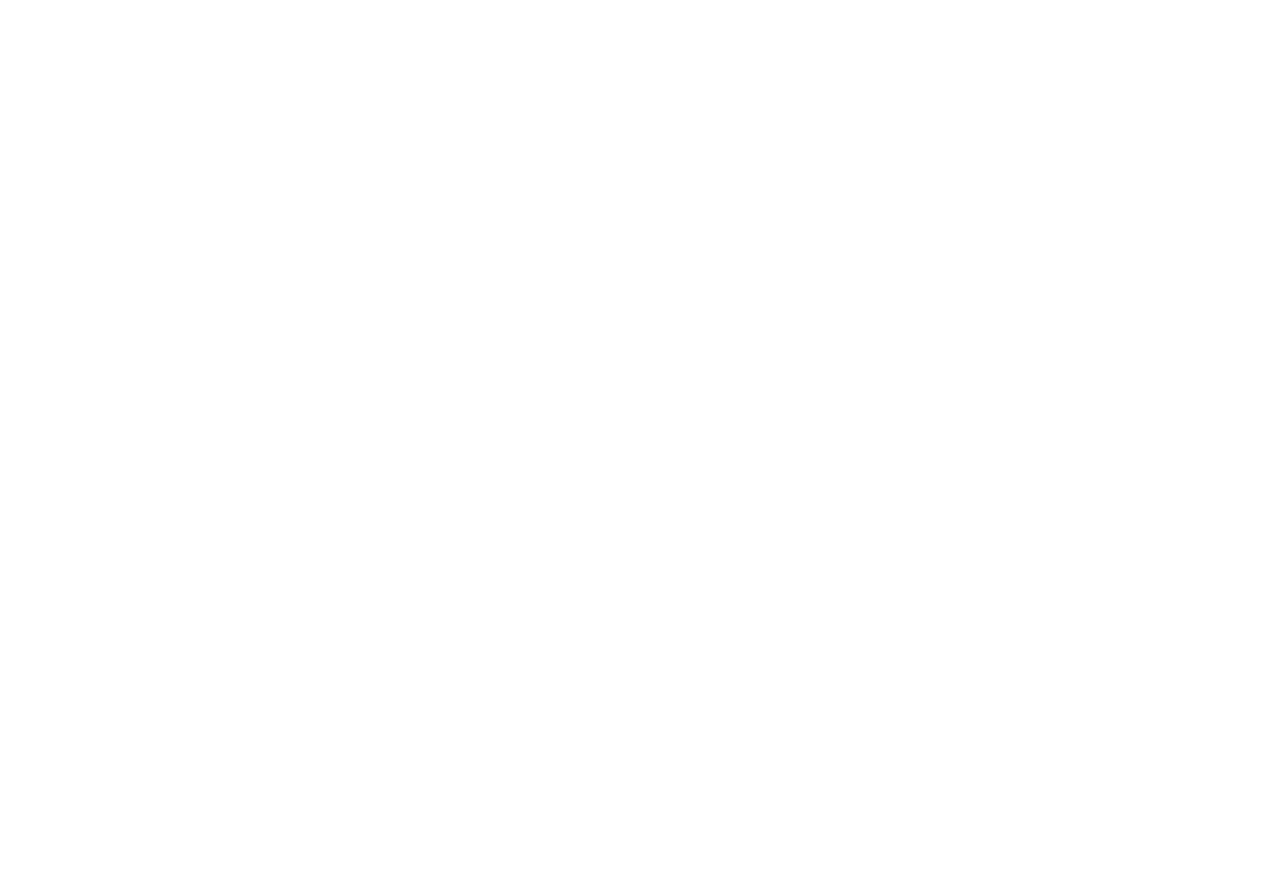
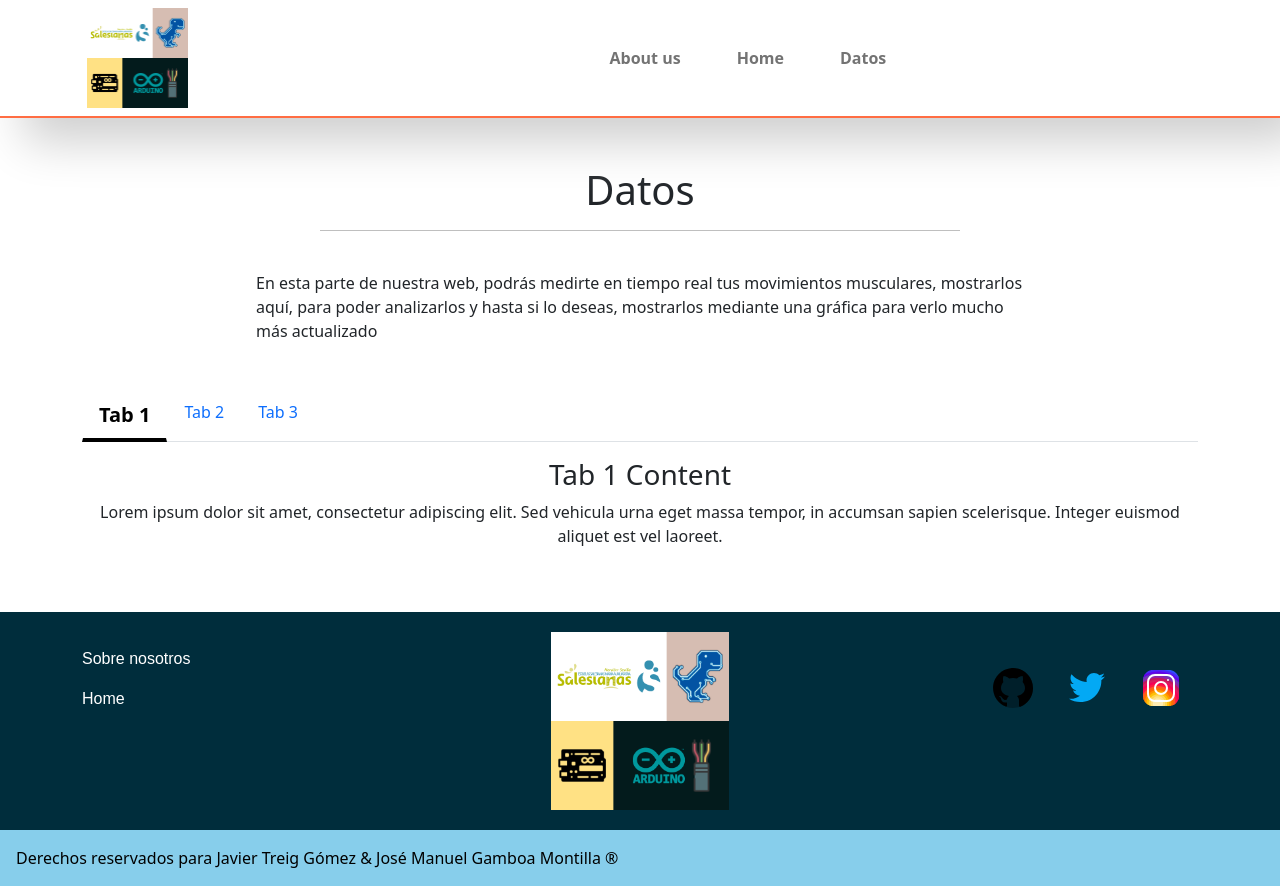
Before and after one commit to Javitg10/ArduinoProject, an Angular app: page /datos in a window 1280 px wide. Before the commit this address led to /. Before the commit the page ends 800 px from the top, so only its background shows below. Built offline with nearby package versions, Linux system fonts and the light colour scheme.

Commit message:
cambios de cozas

```diff
--- a/src/app/app-routing.module.ts
+++ b/src/app/app-routing.module.ts
@@ -2,10 +2,12 @@
 import { RouterModule, Routes } from '@angular/router';
 import { HomeComponent } from './core/components/home/home.component';
 import { AboutUsComponent } from './core/components/about-us/about-us.component';
+import { DatosComponent } from './core/components/datos/datos.component';
 
 const routes: Routes = [
   {path:'', component:HomeComponent},
-  {path:'about', component:AboutUsComponent}
+  {path:'about', component:AboutUsComponent},
+  {path:'datos', component:DatosComponent}
 ];
 
 @NgModule({
--- a/src/app/app.module.ts
+++ b/src/app/app.module.ts
@@ -7,6 +7,7 @@
 import { AboutUsComponent } from './core/components/about-us/about-us.component';
 import { HeaderComponent } from './core/shared/header/header.component';
 import { FooterComponent } from './core/shared/footer/footer.component';
+import { DatosComponent } from './core/components/datos/datos.component';
 
 @NgModule({
   declarations: [
@@ -14,7 +15,8 @@
     HomeComponent,
     AboutUsComponent,
     HeaderComponent,
-    FooterComponent
+    FooterComponent,
+    DatosComponent
   ],
   imports: [
     BrowserModule,
--- /dev/null
+++ b/src/app/core/components/datos/datos.component.css
@@ -0,0 +1,38 @@
+section {
+    padding: 60px 0;
+    margin-left: 10%;
+    margin-right: 10%;
+    border: 8px solid black;
+    border-radius: 6px;
+    color: black;
+}
+
+section .section-title {
+    text-align: center;
+    color: black;
+    margin-bottom: 50px;
+    text-transform: uppercase;
+}
+#tabs{
+	background: #ffcd6c;
+    color: black;
+}
+#tabs h6.section-title{
+    color: black;
+}
+
+#tabs .nav-tabs .nav-item.show .nav-link, .nav-tabs .nav-link.active {
+    color: black;
+    background-color: transparent;
+    border-color: transparent transparent black;
+    border-bottom: 4px solid !important;
+    font-size: 20px;
+    font-weight: bold;
+}
+#tabs .nav-tabs .nav-link {
+    border: 1px solid transparent;
+    border-top-left-radius: .25rem;
+    border-top-right-radius: .25rem;
+    color: black;
+    font-size: 20px;
+}
--- /dev/null
+++ b/src/app/core/components/datos/datos.component.html
@@ -0,0 +1,70 @@
+<app-header></app-header>
+<br><br>
+<div class="text-center">
+<h1>Datos</h1>
+<hr style="color: black; margin-left: 25%; margin-right: 25% ; font-weight: bolder;" width="50%" >
+<br>
+<p class="text-start" style="margin-left: 20%; margin-right: 20% ;">En esta parte de nuestra web, podrás medirte en tiempo real tus movimientos musculares, mostrarlos aquí, para poder analizarlos y hasta si lo deseas, mostrarlos mediante una gráfica para verlo mucho más actualizado</p>
+
+<div class="container mt-5">
+    <ul class="nav nav-tabs">
+      <li class="nav-item">
+        <a class="nav-link active" href="#tab1" data-toggle="tab">Tab 1</a>
+      </li>
+      <li class="nav-item">
+        <a class="nav-link" href="#tab2" data-toggle="tab">Tab 2</a>
+      </li>
+      <li class="nav-item">
+        <a class="nav-link" href="#tab3" data-toggle="tab">Tab 3</a>
+      </li>
+    </ul>
+    <div class="tab-content mt-3">
+      <div class="tab-pane fade show active" id="tab1">
+        <h3>Tab 1 Content</h3>
+        <p>
+          Lorem ipsum dolor sit amet, consectetur adipiscing elit. Sed
+          vehicula urna eget massa tempor, in accumsan sapien
+          scelerisque. Integer euismod aliquet est vel laoreet.
+        </p>
+      </div>
+      <div class="tab-pane fade" id="tab2">
+        <h3>Tab 2 Content</h3>
+        <p>
+          Duis vel ipsum ultrices, tempor augue vel, tristique leo.
+          Aenean quis mauris at ipsum bibendum suscipit. Duis faucibus
+          accumsan tortor ut lacinia.
+        </p>
+      </div>
+      <div class="tab-pane fade" id="tab3">
+        <h3>Tab 3 Content</h3>
+        <p>
+          Mauris ut elit in ligula vestibulum blandit. Pellentesque
+          habitant morbi tristique senectus et netus et malesuada fames
+          ac turpis egestas. Sed finibus odio vel ipsum lobortis
+          bibendum.
+        </p>
+      </div>
+    </div>
+  </div>
+  <!-- jQuery -->
+  <script
+    src="https://code.jquery.com/jquery-3.5.1.slim.min.js"
+    integrity="sha384-DfXdz2htPH0lsSSs5nCTpuj/zy4C+OGpamoFVy38MVBnE+IbbVYUew+OrCXaRkfj"
+    crossorigin="anonymous"
+  ></script>
+  <script>
+    $(document).ready(function() {
+        // Activate the first tab by default
+        $("#tab1").addClass("active");
+        $("#tab1-content").addClass("show active");
+
+        // Switch tabs
+        $(".nav-link").click(function(event) {
+            event.preventDefault();
+            $(this).tab("show");
+        });
+    });
+</script>
+<br>
+<br>
+<app-footer></app-footer>
--- /dev/null
+++ b/src/app/core/components/datos/datos.component.ts
@@ -0,0 +1,15 @@
+import { Component, OnInit } from '@angular/core';
+
+@Component({
+  selector: 'app-datos',
+  templateUrl: './datos.component.html',
+  styleUrls: ['./datos.component.css']
+})
+export class DatosComponent implements OnInit {
+
+  constructor() { }
+
+  ngOnInit(): void {
+  }
+
+}
--- a/src/app/core/components/home/home.component.html
+++ b/src/app/core/components/home/home.component.html
@@ -1,9 +1,16 @@
 <app-header></app-header>
+<br><br>
+<div class="text-center">
+<h1>Titulo</h1>
+<hr style="color: black; margin-left: 25%; margin-right: 25% ; font-weight: bolder;" width="50%" >
+</div>
+<br>
+<br>
 <div id="content">
 
     <div class="one">¿Que buscamos lograr??</div>
     <div class="two">¿Que tecnologías utilizamos?</div>
-    <div class="three">3</div>
+    <div class="three">Ideas de proyecto</div>
     <div class="four">4</div>
     <div class="five" id="violeta">5</div>
 
--- a/src/app/core/shared/footer/footer.component.html
+++ b/src/app/core/shared/footer/footer.component.html
@@ -15,26 +15,23 @@
         <!-- Columna 3-->
         <div class="col text-end" style="margin-top: 45px; margin-bottom: 20px;">
           <!-- Youtube -->
-          <a class="btn btn-floating" href="https://www.youtube.com/@EvidenLive" role="button">
+          <a class="btn btn-floating" href="https://www.youtube.com" role="button">
             <img src="/assets/github.svg" alt="Youtube"></a>
 
           <!-- Twitter -->
-          <a class="btn btn-floating" href="https://twitter.com/evidenlive?lang=es" role="button">
+          <a class="btn btn-floating" href="https://twitter.com" role="button">
             <img src="/assets/twitter.svg" alt="Twitter"></a>
 
           <!-- Instagram -->
-          <a class="btn btn-floating" href="https://www.instagram.com/evidenlive/" role="button">
+          <a class="btn btn-floating" href="https://www.instagram.com" role="button">
             <img src="/assets/instagram.svg" alt="Instagram"></a>
-
-          <!-- Linkedin -->
-          <a class="btn btn-floating " href="https://www.linkedin.com/company/eviden" role="button">
-            <img src="/assets/linkedin.svg" alt="Linkedin"></a>
         </div>
       </div>
     </div>
 
 
-    <div class="text-start p-3" style="background-color: #ffffff; color: black;">
+    <div class="text-start p-3" style="background-color: skyblue; color: black;">
+      Derechos reservados para Javier Treig Gómez & José Manuel Gamboa Montilla ®
     </div>
 
   </footer>
--- a/src/app/core/shared/header/header.component.html
+++ b/src/app/core/shared/header/header.component.html
@@ -19,7 +19,7 @@
             </a>
           </li>
           <li class="nav-item">
-            <a class="nav-link" routerLinkActive="active" href="#" target>Datos
+            <a class="nav-link" routerLinkActive="active" href="datos" target>Datos
             </a>
           </li>
         </ul>
--- a/src/index.html
+++ b/src/index.html
@@ -5,7 +5,7 @@
   <title>ProyectoArduino</title>
   <base href="/">
   <meta name="viewport" content="width=device-width, initial-scale=1">
-  <link rel="icon" type="image/x-icon" href="favicon.ico">
+  <link rel="icon" type="image/x-icon" href="assets/Logo-1.png">
 </head>
 <body>
   <app-root></app-root>
```
Also changed, not shown: 1 other file (tests, documents, lock files or other folders).
